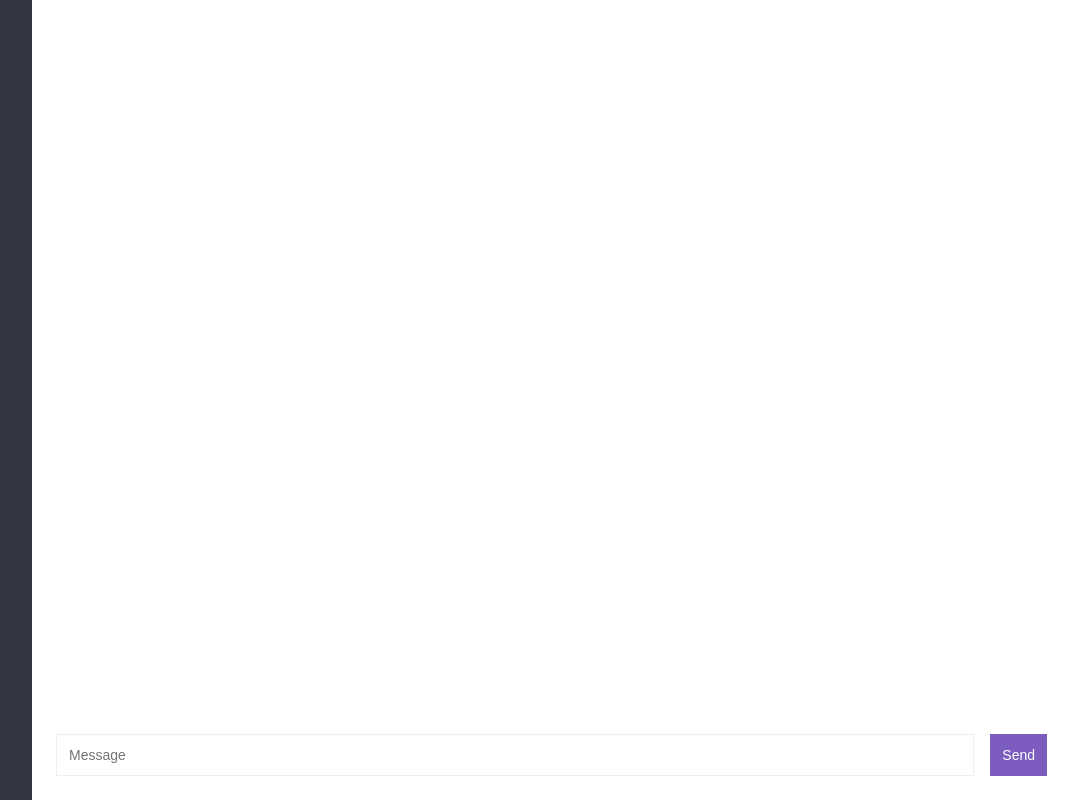
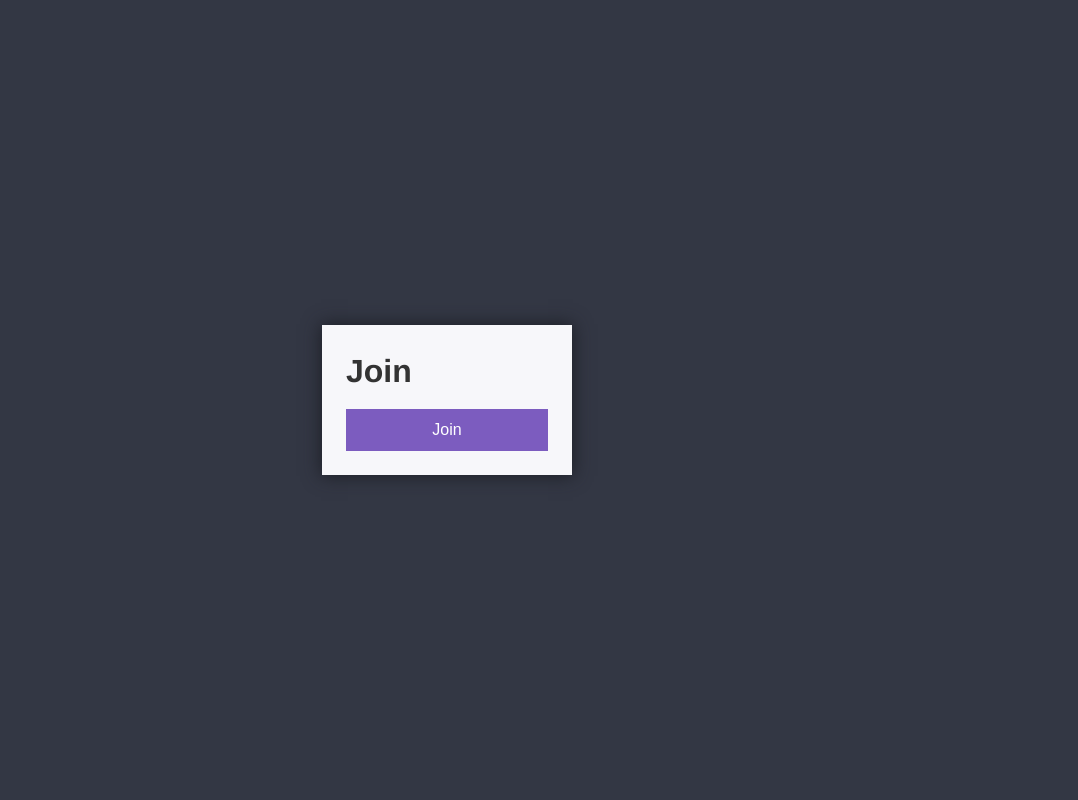
Before and after one commit to Brendanpskreener/chat-app, a website: page public/index.html in a window 1280 px wide. Shown: the whole page, without its empty margins (193-1271 px from the left). Drawn offline with Linux system fonts and the light colour scheme.

Commit message:
brought back the join page

```diff
--- a/public/index.html
+++ b/public/index.html
@@ -7,19 +7,14 @@
 </head>
 
 <body>
-  <div class="chat">
-    <div id="sidebar" class="chat__sidebar">
-    </div>
-    <div class="chat__main">
-      <div id="messages" class="chat__messages"></div>
-      <div class="compose">
-        <form id="message-form">
-          <input name="message" placeholder="Message" required autocomplete="off">
-          <button>Send</button>
-        </form>
-      </div>
+  <div class="centered-form">
+    <div class="centered-form__box">
+      <h1>Join</h1>
+      <form action="/chat.html">
+        <button>Join</button>
+      </form>
     </div>
   </div>
-  <script src="/js/chat.js"></script>
+</body>
 
 </html>
```
